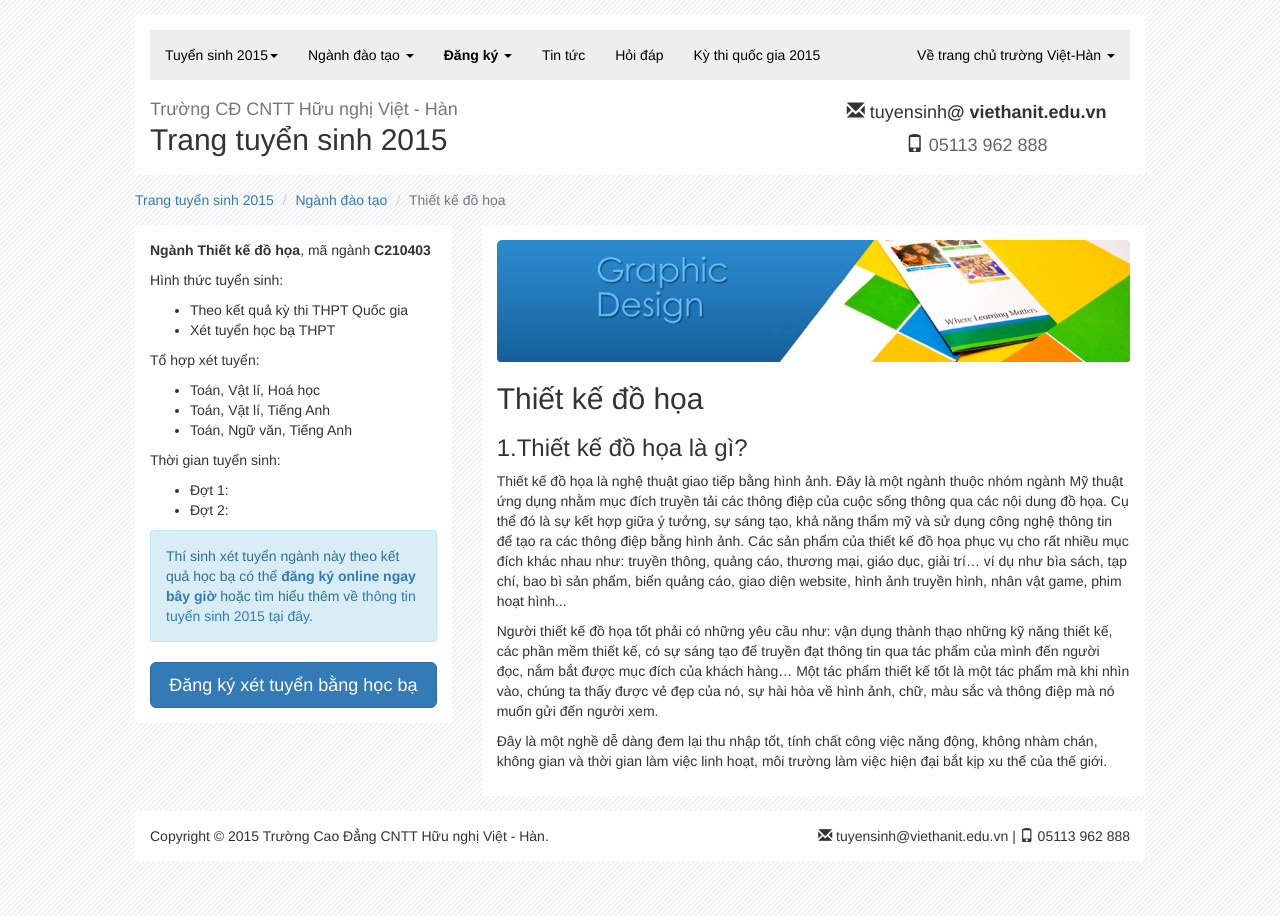
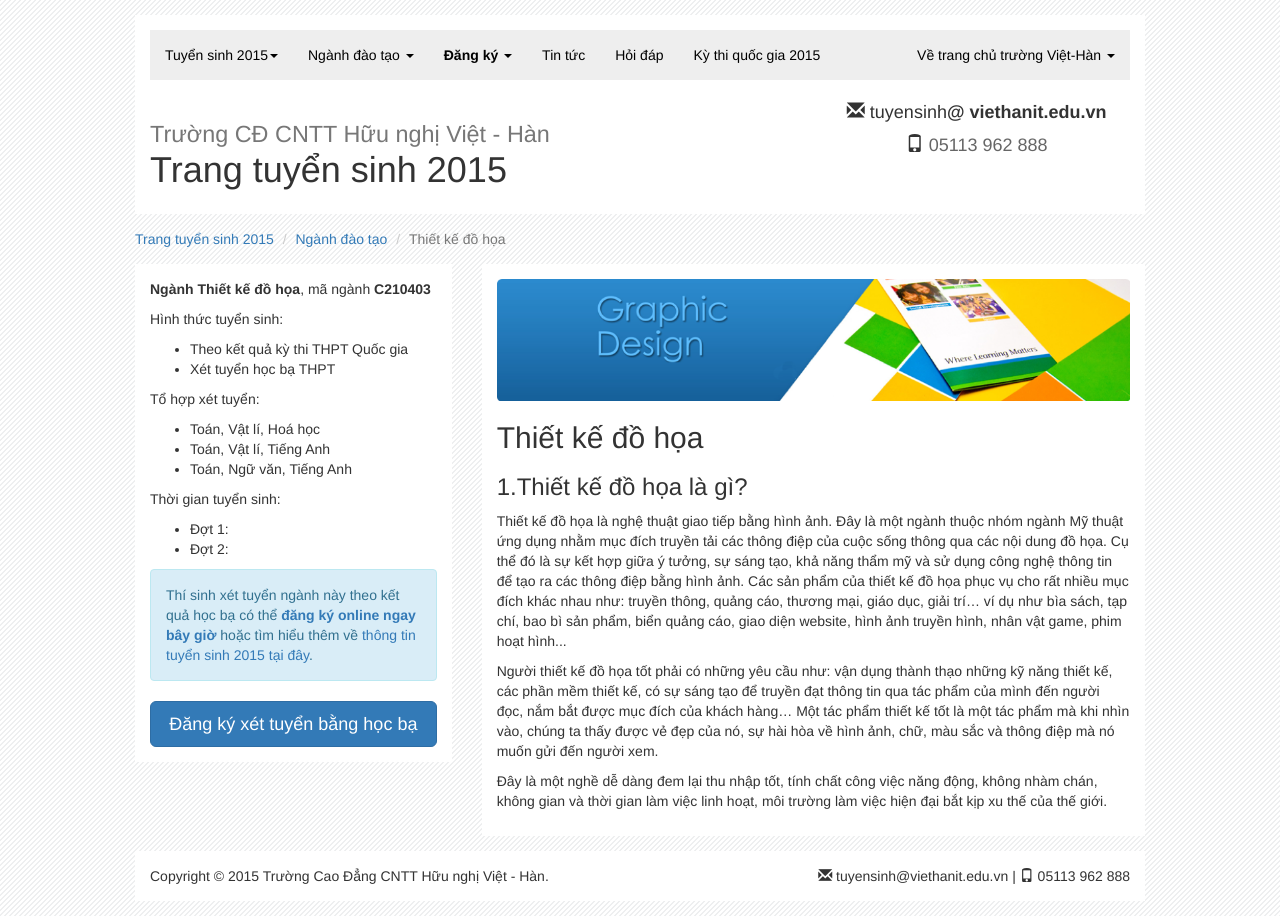
Before and after one commit to VHMIS/DKXT, a Jekyll site: the page built from nganh_tkdh.html, in a window 1280 px wide. Built offline with Jekyll 4.4.1, drawn with Linux system fonts in a browser that asks for light colours; nearby versions of some CDN libraries.

Commit message:
Chuyển qua jekyll

```diff
--- a/nganh_tkdh.html
+++ b/nganh_tkdh.html
@@ -1,92 +1,8 @@
-<!DOCTYPE html>
-<html lang="en">
-    <head>
-        <meta charset="utf-8">
-        <meta http-equiv="X-UA-Compatible" content="IE=edge">
-        <meta name="viewport" content="width=device-width, initial-scale=1">
-        <meta name="description" content="">
-        <meta name="author" content="">
-        <title>Tuyển sinh 2015 | Trường CĐ CNTT Hữu Nghị Việt Hàn</title>
-        <link href="css/bootstrap.min.css" rel="stylesheet">
-        <link href="css/main.css" rel="stylesheet">
-        <!--[if lt IE 9]>
-          <script src="https://oss.maxcdn.com/html5shiv/3.7.2/html5shiv.min.js"></script>
-          <script src="https://oss.maxcdn.com/respond/1.4.2/respond.min.js"></script>
-        <![endif]-->
-    </head>
-
-    <body>
-        <div class="container">
-
-            <!-- Nav -->
-            <nav class="navbar navbar-default navbar-s1">
-                <ul class="nav navbar-nav">
-                    <li class="dropdown">
-                        <a href="thongtin_tuyensinh.html">Tuyển sinh 2015<span class="caret"></span></a>
-                        <ul class="dropdown-menu" role="menu">
-                            <li><a href="thongtin_tuyensinh.html">Thông tin tuyển sinh 2015</a></li>
-                            <li><a href="thongtin_diemchuan.html">Điểm chuẩn của bộ giáo dục đào tạo</a></li>
-                            <li><a href="nganh_tkdh.html">Danh sách trúng tuyển bằng học bạ phổ thông</a></li>
-                            <li><a href="nganh_tkdh.html">Danh sách trúng tuyển nguyện vọng 1</a></li>
-                            <li><a href="nganh_tkdh.html">Danh sách trúng tuyển nguyện vọng 2</a></li>
-                            <li><a href="nganh_tkdh.html">Danh sách trúng tuyển nguyện vọng 3</a></li>
-                        </ul>
-                    </li>
-                    <li class="dropdown">
-                        <a href="#">Ngành đào tạo <span class="caret"></span></a>
-                        <ul class="dropdown-menu" role="menu">
-                            <li><a href="nganh_tkdh.html">Action</a></li>
-                            <li><a href="nganh_tkdh.html">Công nghệ kỹ thuật điện tử truyền thông</a></li>
-                            <li><a href="nganh_tkdh.html">Another action</a></li>
-                            <li><a href="nganh_tkdh.html">Something else here</a></li>
-                        </ul>
-                    </li>
-                    <li class="dropdown">
-                        <a href="#"><strong>Đăng ký</strong> <span class="caret"></span></a>
-                        <ul class="dropdown-menu" role="menu">
-                            <li><a href="dkxt_hocba_online.html">Xét tuyển theo học bạ phổ thông trực tuyến</a></li>
-                            <li><a href="dkxt_nguyenvong1.html">Đăng ký nguyện vọng 1</a></li>
-                            <li><a href="dkxt_nguyenvong2.html">Đăng ký nguyện vọng 2</a></li>
-                            <li><a href="dkxt_nguyenvong3.html">Đăng ký nguyện vọng 3</a></li>
-                        </ul>
-                    </li>
-                    <li class=""><a href="tintuc.html">Tin tức</a></li>
-                    <li class=""><a href="hoidap.html">Hỏi đáp</a></li>
-                    <li class=""><a href="kythiquocgia2015.html">Kỳ thi quốc gia 2015</a></li>
-                </ul>
-
-                <ul class="nav navbar-nav navbar-right">
-                    <li class="dropdown">
-                        <a href="https://viethanit.edu.vn">Về trang chủ trường Việt-Hàn <span class="caret"></span></a>
-                        <ul class="dropdown-menu" role="menu">
-                            <li><a href="#">Giới thiệu</a></li>
-                            <li><a href="#">Cơ sở vật chất</a></li>
-                            <li><a href="#">Đối tác</a></li>
-                        </ul>
-                    </li>
-                </ul>
-            </nav>
-            <!-- ./. Nav -->
-
-            <!-- Header -->
-            <header class="no-banner">
-                <div class="row">
-                    <div class="col-md-6">
-                        <h1>
-                            <small>Trường CĐ CNTT Hữu nghị Việt - Hàn</small>
-                            Trang tuyển sinh 2015
-                        </h1>
-                    </div>
-                    <div class="col-md-2">
-                    </div>
-                    <div class="col-md-4 text-center">
-                        <h4><i class="glyphicon glyphicon-envelope"></i> tuyensinh<strong>&#64; viethanit.edu.vn</strong></h4>
-                        <h4><i class="glyphicon glyphicon-phone"></i> <span style="color: #666666;">05113 962 888</span></h4>
-                    </div>
-                </div>
-            </header>
-            <!-- ./. Header -->
-        </div>
+---
+layout: default
+title: VHMIS
+app: office
+---
 
         <div class="container sc-breadcrumb">
             <div>
@@ -151,23 +67,3 @@
 
             </div>
         </div>
-
-        <div class="container">
-            <footer>
-                <div class="row">
-                    <div class="col-md-6">
-                        Copyright &#169; 2015 Trường Cao Đẳng  CNTT Hữu nghị Việt - Hàn.
-                    </div>
-                    <div class="col-md-6 text-right">
-                        <i class="glyphicon glyphicon-envelope"></i> tuyensinh@viethanit.edu.vn |
-                        <i class="glyphicon glyphicon-phone"></i> 05113 962 888
-                    </div>
-                </div>
-            </footer>
-        </div>
-
-        <script src="https://ajax.googleapis.com/ajax/libs/jquery/1.11.2/jquery.min.js"></script>
-        <script src="js/bootstrap.min.js"></script>
-        <script src="js/main.js"></script>
-    </body>
-</html>
```
